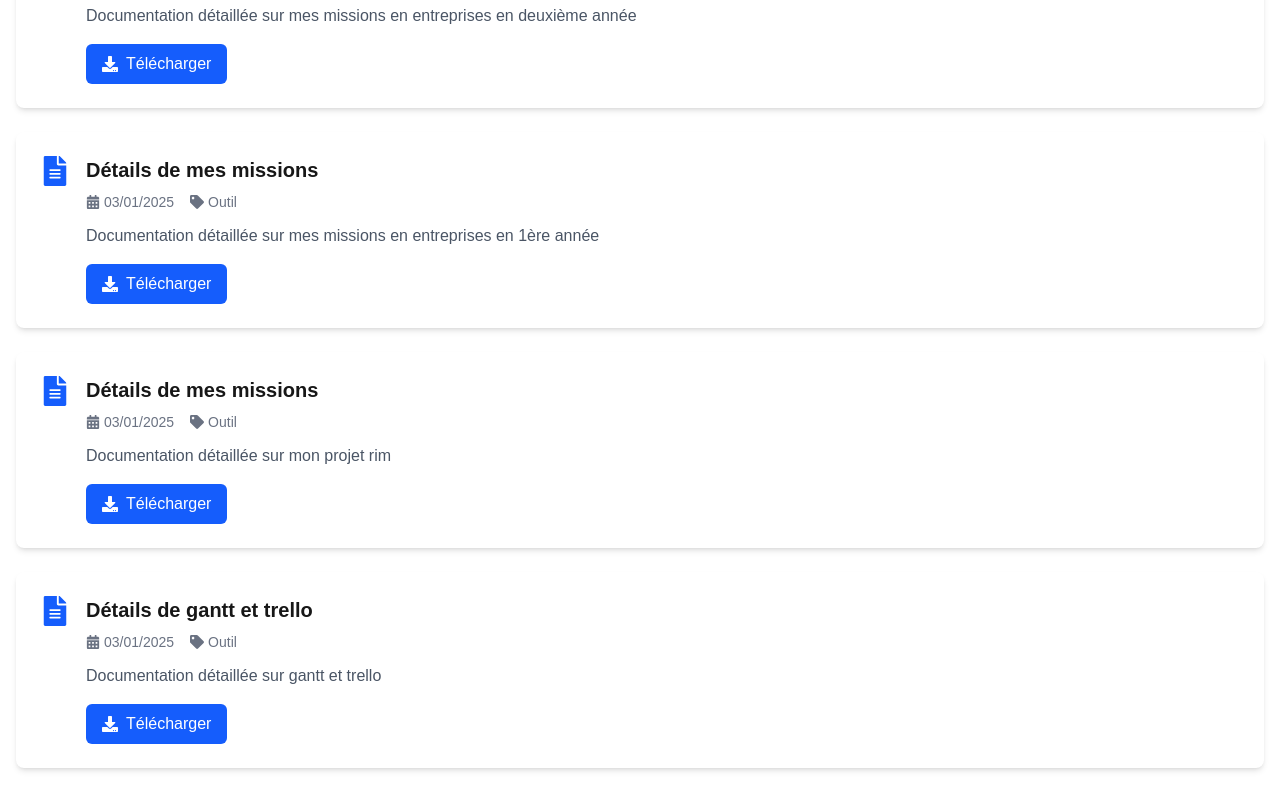
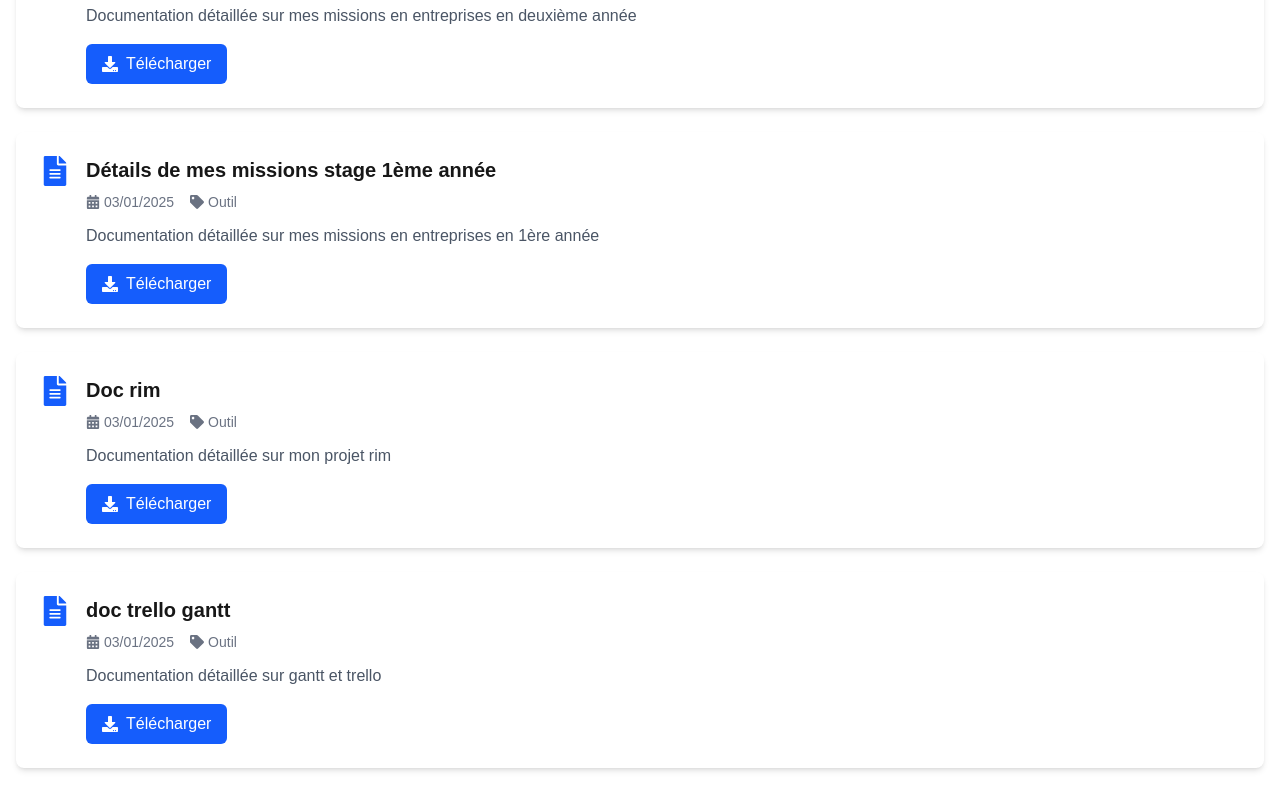
Before and after one commit to Dalil03/Portfolio-bts, a Next.js app: page /documentation in a window 1280 px wide. Shown: the part 1876-2676 px from the top of the page. Built offline with nearby package versions, Linux system fonts and the light colour scheme.

Commit message:
ajout titre

```diff
--- a/pages/documentation.js
+++ b/pages/documentation.js
@@ -66,7 +66,7 @@ export default function Documentation() {
     },
     {
       id: "doc-stage(2)",
-      titre: "Détails de mes missions",
+      titre: "Détails de mes missions stage 2ème année",
       description: "Documentation détaillée sur mes missions en entreprises en deuxième année",
       categorie: "Outil",
       date: "1-3-25",
@@ -74,7 +74,7 @@ export default function Documentation() {
     },
     {
       id: "doc-stage(1)",
-      titre: "Détails de mes missions",
+      titre: "Détails de mes missions stage 1ème année",
       description: "Documentation détaillée sur mes missions en entreprises en 1ère année",
       categorie: "Outil",
       date: "1-3-25",
@@ -82,7 +82,7 @@ export default function Documentation() {
     },
     {
       id: "doc-rim",
-      titre: "Détails de mes missions",
+      titre: "Doc rim",
       description: "Documentation détaillée sur mon projet rim",
       categorie: "Outil",
       date: "1-3-25",
@@ -90,7 +90,7 @@ export default function Documentation() {
     },
     {
       id: "doc-gant-trello",
-      titre: "Détails de gantt et trello",
+      titre: "doc trello gantt",
       description: "Documentation détaillée sur gantt et trello",
       categorie: "Outil",
       date: "1-3-25",
```
